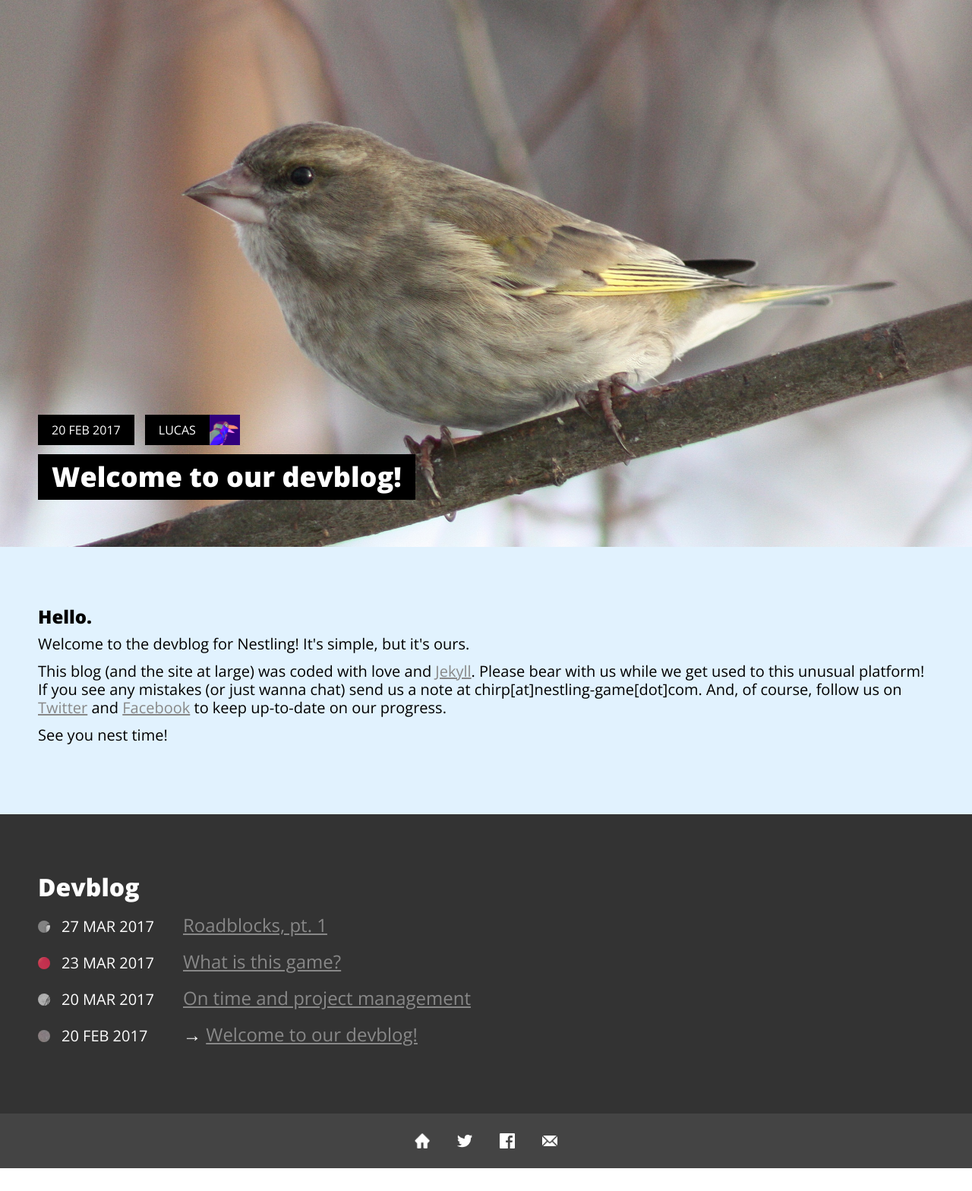
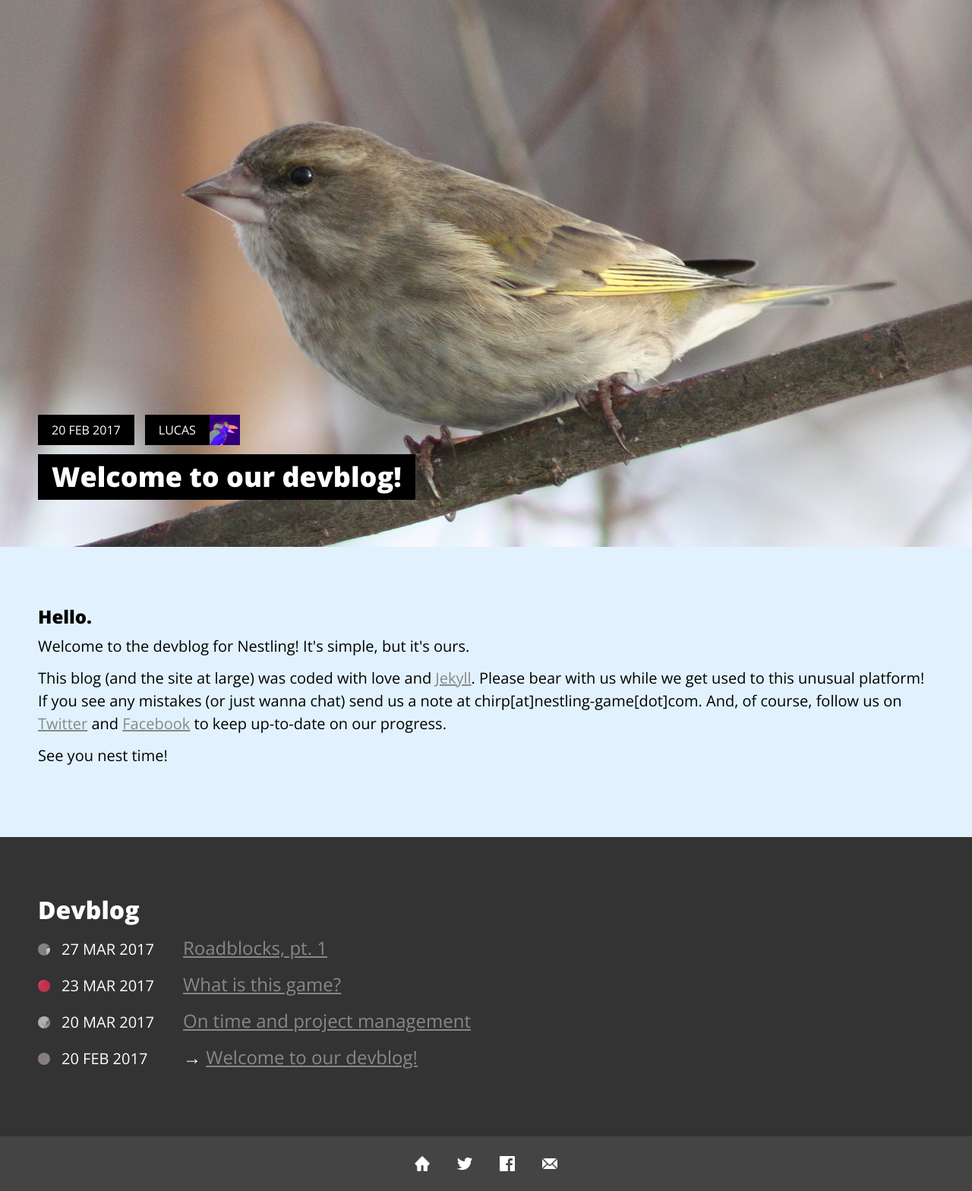
Before and after one commit to pt8o/nestling-site, a Jekyll site: the page built from docs/_posts/2017-02-20-welcome.md, in a window 1280 px wide. Shown: the whole page at 76% size. Built offline with Jekyll 4.4.1, drawn with Linux system fonts in a browser that asks for light colours; before the commit the page ends 1538 px from its top, so only the background shows below that.

Commit message:
Blog post 03/27

```diff
--- a/docs/css/style.css
+++ b/docs/css/style.css
@@ -68,6 +68,10 @@ a, a:active, a:visited {
 h2 {
 	font-size: 200%;
 	font-weight: 700;
+}
+
+p {
+	line-height: 1.5em;
 }
 
 .infoblock {
```
